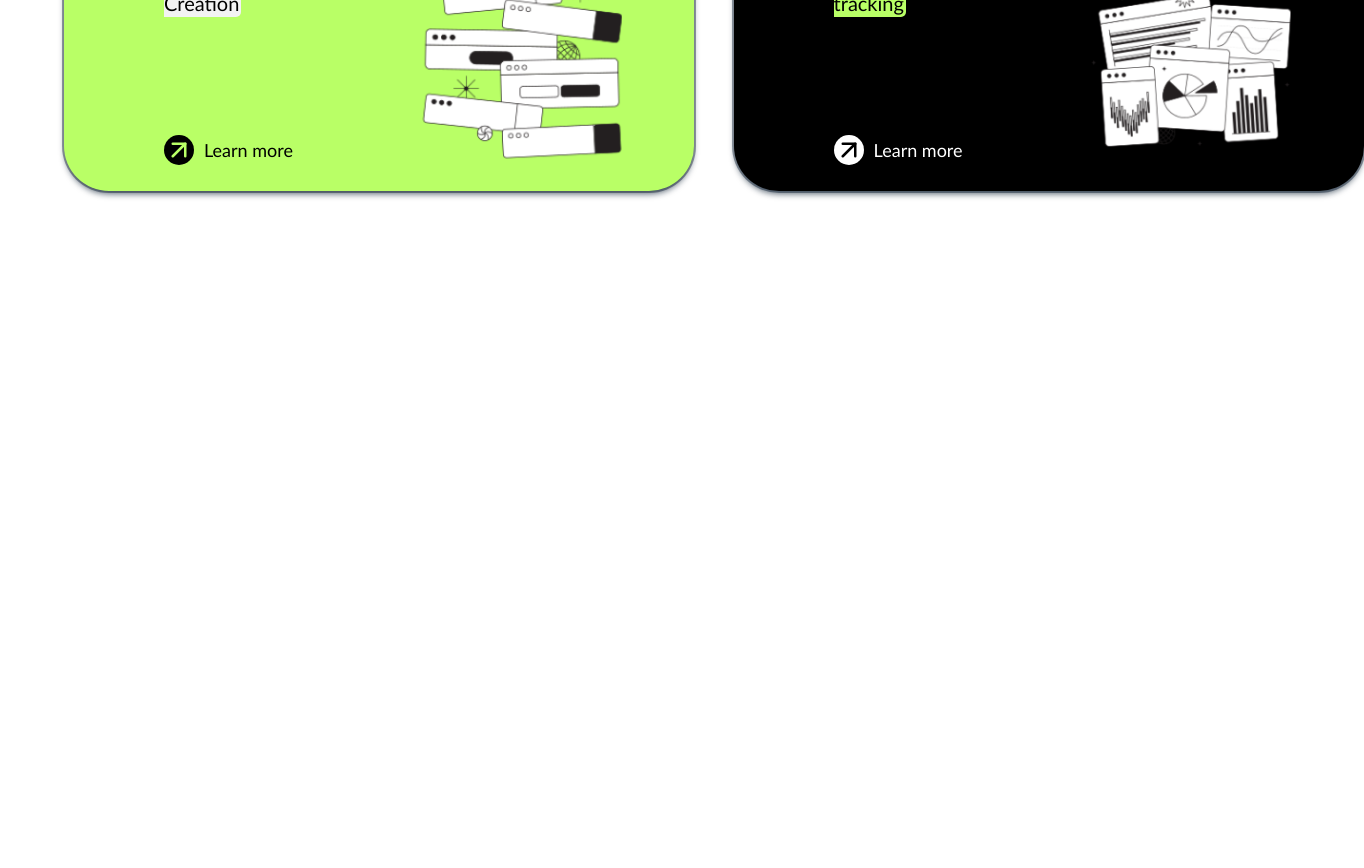
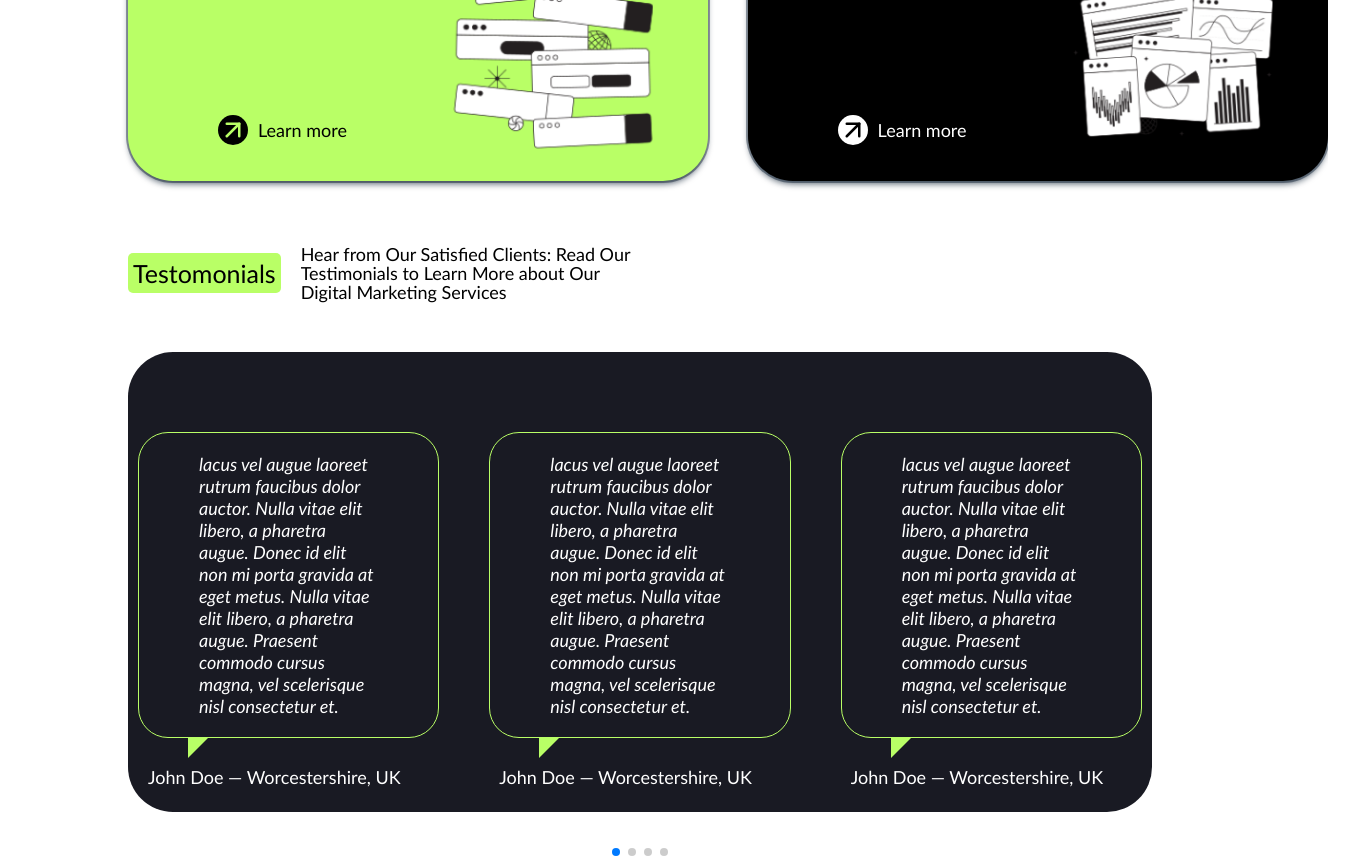
Before and after one commit to Basit6117/company-landing-page, a React (Vite) app: page / in a window 1280 px wide. Shown: the part 1382-2250 px from the top of the page, 1364 px wide, since content can reach past the window. Before the commit the page ends 1611 px from the top, so only its background shows below. Built offline with nearby package versions, Linux system fonts and the light colour scheme.

Commit message:
testimonial section added

```diff
--- a/package.json
+++ b/package.json
@@ -13,7 +13,8 @@
     "classnames": "^2.5.1",
     "react": "^19.1.1",
     "react-dom": "^19.1.1",
-    "react-icons": "^5.5.0"
+    "react-icons": "^5.5.0",
+    "swiper": "^12.0.2"
   },
   "devDependencies": {
     "@eslint/js": "^9.36.0",
--- a/src/App.jsx
+++ b/src/App.jsx
@@ -3,6 +3,7 @@ import Navbar from './components/Navbar'
 import Hero from './sections/Hero'
 import TrustedBy from './sections/TrustedBy'
 import Services from './sections/Services'
+import Testimonials from './sections/Testimonials'
 function App() {
 
   return (
@@ -11,6 +12,7 @@ function App() {
 <Hero />
 <TrustedBy />
 <Services />
+<Testimonials />
 </>
   )
 }
--- /dev/null
+++ b/src/components/TestimonialCards.jsx
@@ -0,0 +1,19 @@
+import React from 'react'
+
+const TestimonialCards = () => {
+  return (
+<div id="content">
+<div class="testimonial">
+<blockquote>
+ lacus vel augue laoreet rutrum faucibus dolor auctor. Nulla vitae elit libero, a pharetra augue. Donec id elit non mi porta gravida at eget metus. Nulla vitae elit libero, a pharetra augue. Praesent commodo cursus magna, vel scelerisque nisl consectetur et.
+</blockquote>
+<div></div>
+<p>
+John Doe &mdash; Worcestershire, UK
+</p>
+</div>
+</div>
+  )
+}
+
+export default TestimonialCards
--- a/src/index.css
+++ b/src/index.css
@@ -5,3 +5,6 @@
   font-family:'Gill Sans', 'Gill Sans MT', Calibri, 'Trebuchet MS', sans-serif;
   font-size: 18px;
 }
+#root{
+ padding-inline: 10vw
+}
--- /dev/null
+++ b/src/sections/Testimonials.jsx
@@ -0,0 +1,47 @@
+import React, { useRef, useState } from 'react';
+// Import Swiper React components
+import { Swiper, SwiperSlide } from 'swiper/react';
+
+// Import Swiper styles
+import 'swiper/css';
+import 'swiper/css/free-mode';
+import 'swiper/css/pagination';
+
+import '../styles/Testimonials.css';
+import '../styles/TestimonialCards.css';
+
+// import required modules
+import { FreeMode, Pagination } from 'swiper/modules';
+import TestimonialCards from '../components/TestimonialCards';
+import Title from '../components/Title';
+export default function Testimonials() {
+  return (
+    <>
+    <Title>
+        <h2>Testomonials</h2>
+        <p>Hear from Our Satisfied Clients: Read Our Testimonials to Learn More about Our Digital Marketing Services</p>
+    </Title>
+    <section className='testimonials'>
+      <Swiper
+        slidesPerView={3}
+        spaceBetween={30}
+        freeMode={true}
+        pagination={{
+          clickable: true,
+        }}
+        modules={[FreeMode, Pagination]}
+        className="mySwiper"
+      >
+        <SwiperSlide>
+            <TestimonialCards />
+        </SwiperSlide>
+        <SwiperSlide><TestimonialCards /></SwiperSlide>
+        <SwiperSlide><TestimonialCards /></SwiperSlide>
+        <SwiperSlide><TestimonialCards /></SwiperSlide>
+        <SwiperSlide><TestimonialCards /></SwiperSlide>
+        <SwiperSlide><TestimonialCards /></SwiperSlide>
+      </Swiper>
+    </section>
+    </>
+  );
+}
--- a/src/styles/Hero.css
+++ b/src/styles/Hero.css
@@ -4,14 +4,12 @@
     display: flex;
     gap: 15vw;
     margin-top: 50px;
-    padding: 0 5vw;
 
 }
 .left{
     display: block;
     gap: 10px;
     width: 35%;
-    /* border: 1px solid black; */
 }
 .left > h1{
     font-size: 60px;
@@ -27,7 +25,6 @@
 }
 .right{
     width: 40%;
-    /* border: 1px solid black; */
 
 }
 .right > img{
@@ -35,6 +32,5 @@
 }
 .trusted-by{
   display: flex;
-  gap: 9.5vw;
-  padding: 0 5vw;
+  gap: 7.5vw;
 }
--- a/src/styles/Navbar.css
+++ b/src/styles/Navbar.css
@@ -18,7 +18,7 @@
 }
 .navbar{
     width: 100%;
-    padding: 30px 5vw 0 5vw;
+    padding-top: 20px;
     display: flex;
     align-items: center;
     justify-content: space-between;
--- a/src/styles/Services.css
+++ b/src/styles/Services.css
@@ -7,8 +7,8 @@
   gap: 10px;
 }
 .services{
-    padding-inline: 5vw;
     margin-top: 3vw;
+    margin-bottom: 2vw;
 }
 
 
@@ -25,8 +25,8 @@
   background-color: #F3F3F3;
   display: flex;
   border-radius: 45px;
-  padding: 30px;
-  width: 630px;
+  padding: 20px;
+  width: 580px;
   height: 250px;
   box-shadow: rgba(6, 24, 44, 0.4) 0px 0px 0px 2px, rgba(6, 24, 44, 0.65) 0px 4px 6px -1px, rgba(255, 255, 255, 0.08) 0px 1px 0px inset;
 }
--- /dev/null
+++ b/src/styles/TestimonialCards.css
@@ -0,0 +1,29 @@
+
+#content {
+  max-width: 800px;
+  margin: 10vh auto;
+}
+.testimonial blockquote {
+  margin: 10px 10px 0;
+  padding: 20px 60px;
+  position: relative;
+  border: 1px solid #b9ff66;
+  border-radius: 30px;
+  font-style: italic;
+  color: white;
+}
+
+.testimonial div {
+  width: 0;
+  height: 0;
+  border-left: 0 solid transparent;
+  border-right: 20px solid transparent;
+  border-top: 20px solid #b9ff66;
+  margin: 0 0 0 60px;
+}
+
+.testimonial p {
+  margin: 8px 0 0 20px;
+  text-align: left;
+  color: #fff;
+}
--- /dev/null
+++ b/src/styles/Testimonials.css
@@ -0,0 +1,7 @@
+.testimonials{
+    background-color: #191A23;
+    margin-top: 50px;
+    height: 460px;
+    width: 100%;
+    border-radius: 45px;
+}
```
Also changed, not shown: 1 other file (tests, documents, lock files or other folders).
